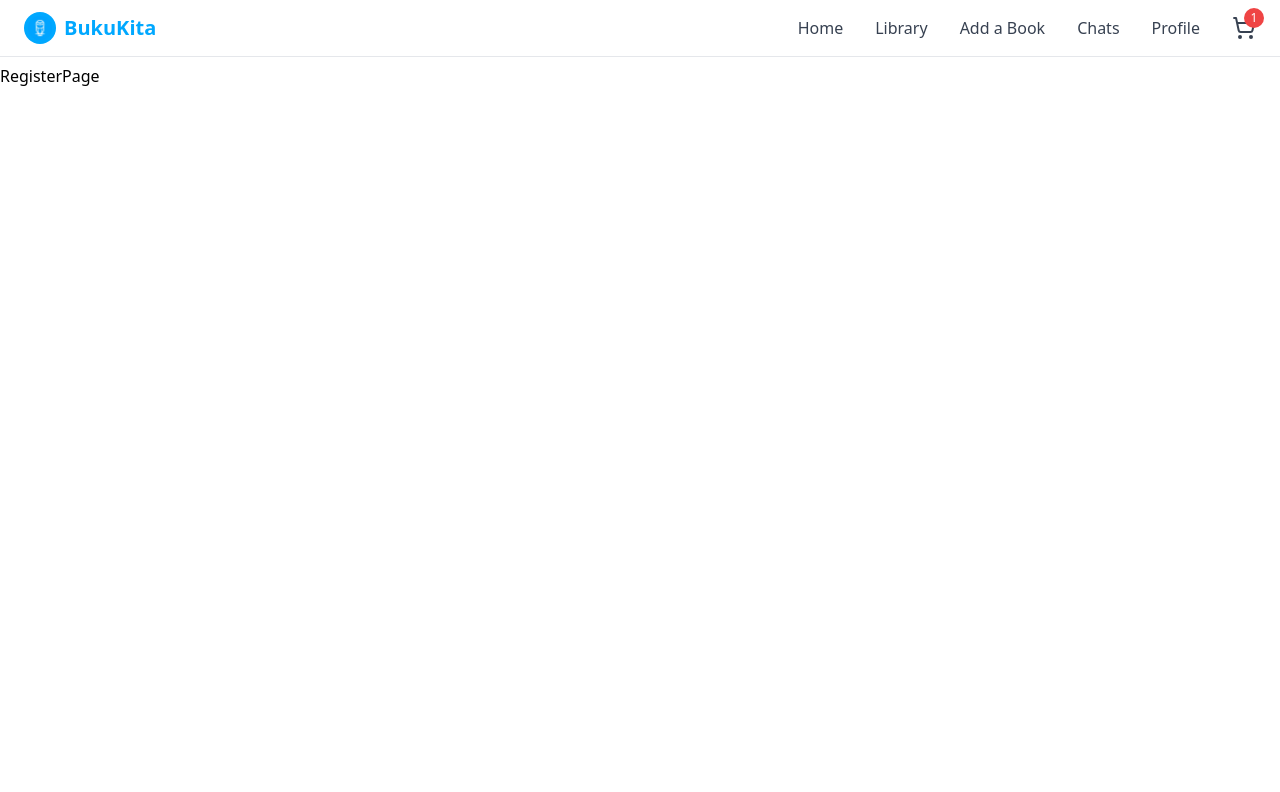
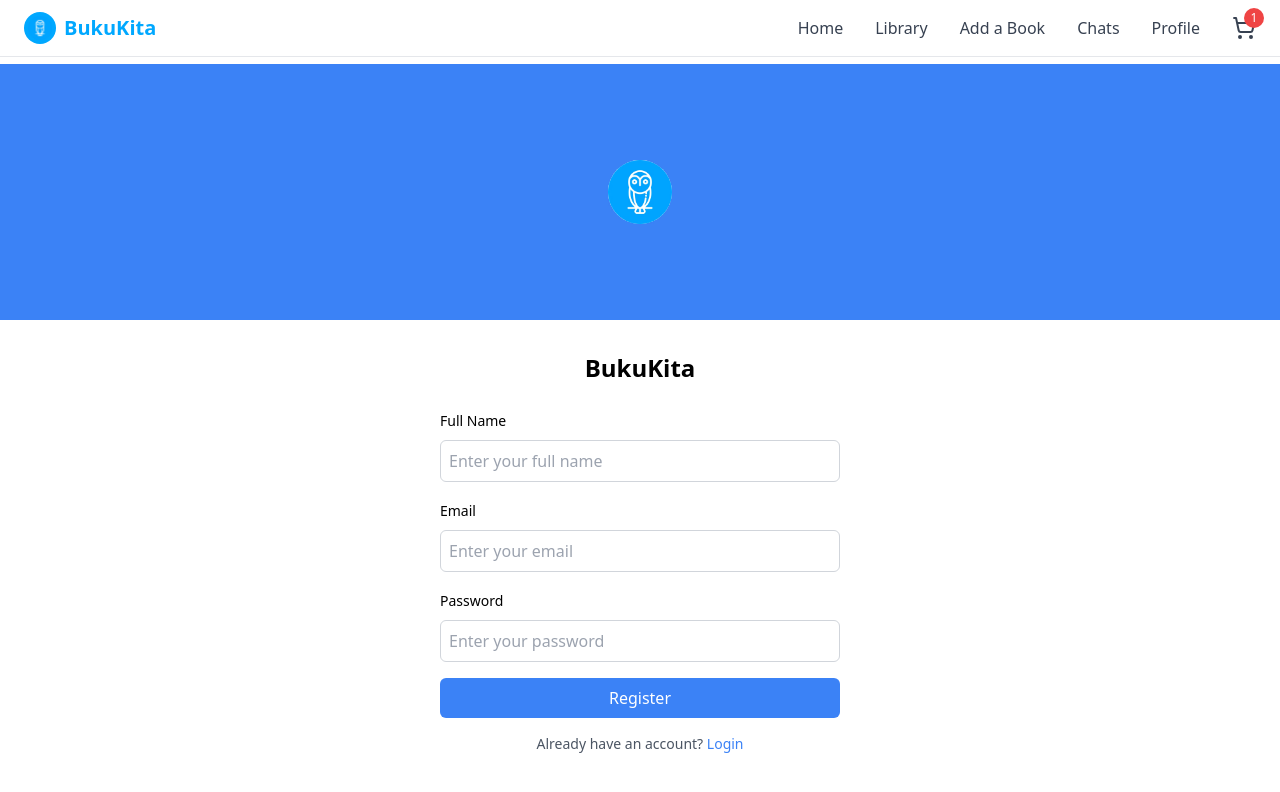
Before and after one commit to RMT-58/BukuKita, a React (Vite) app in the folder app/: page /register in a window 1280 px wide. Shown: the top 792 px of the page. Built offline with nearby package versions, Linux system fonts and the light colour scheme.

Commit message:
add register,login and book detail page

```diff
--- a/app/src/App.jsx
+++ b/app/src/App.jsx
@@ -13,6 +13,7 @@ import ProfilePage from "./pages/ProfilePage";
 import EditProfilePage from "./pages/EditProfilePage";
 import CartPage from "./pages/CartPage";
 import ChatDetailPage from "./pages/ChatDetailPage";
+import BookDetailPage from "./pages/BookDetailPage";
 
 const App = () => {
   return (
@@ -30,6 +31,7 @@ const App = () => {
         <Route path="/profile" element={<ProfilePage />} />
         <Route path="/edit-profile" element={<EditProfilePage />} />
         <Route path="/cart" element={<CartPage />} />
+        <Route path="/book/:id" element={<BookDetailPage />} />
 
         <Route path="*" element={<NotFound />} />
       </Routes>
--- a/app/src/components/BookCard.jsx
+++ b/app/src/components/BookCard.jsx
@@ -3,11 +3,14 @@ import React from "react";
 import { Link } from "react-router";
 
 const BookCard = ({ book, isHome }) => {
+  const handleAddToCart = () => {
+    console.log("handle add to cart");
+  };
+
   return (
     <div className="bg-white rounded-md overflow-hidden shadow-sm">
       <div className="p-4">
         <div className="flex">
-          {/* Book Cover */}
           <div className="relative w-20 h-28 bg-gray-100 rounded-md overflow-hidden">
             <img
               src={book.coverImage || "/placeholder.svg"}
@@ -18,7 +21,6 @@ const BookCard = ({ book, isHome }) => {
           </div>
 
           <div className="ml-4 flex-1">
-            {/* Book Title and Distance */}
             <div className="flex justify-between items-start">
               <Link
                 to={`/book/${book.id}`}
@@ -29,7 +31,6 @@ const BookCard = ({ book, isHome }) => {
               <div className="text-gray-500 text-sm">{book.distance}</div>
             </div>
 
-            {/* Book Details */}
             <div className="flex justify-between items-start">
               <div>
                 <p className="text-sm">{book.author}</p>
@@ -43,7 +44,6 @@ const BookCard = ({ book, isHome }) => {
                 </Link>
               </div>
 
-              {/* Owner and Rating */}
               <div className="text-right">
                 <p className="text-sm">{book.owner}</p>
                 <div className="flex text-yellow-400 mt-1">
@@ -63,14 +63,12 @@ const BookCard = ({ book, isHome }) => {
               </div>
             </div>
 
-            {/* View Photos */}
             <div className="mt-2">
               <Link href="#" className="text-[#00A8FF] text-xs hover:underline">
                 View photos
               </Link>
             </div>
 
-            {/* Categories */}
             <div className="flex flex-wrap gap-2 mt-2">
               {book.categories.map((category, index) => (
                 <span
@@ -89,7 +87,6 @@ const BookCard = ({ book, isHome }) => {
           </div>
         </div>
 
-        {/* Availability and Rent Details */}
         <div className="mt-4 border-t pt-3">
           <div className="flex justify-between items-center">
             <div>
@@ -105,7 +102,6 @@ const BookCard = ({ book, isHome }) => {
             </div>
           </div>
 
-          {/* Buttons */}
           <div className="flex mt-3 gap-2">
             <button className="w-12 h-12 border border-[#00A8FF] text-[#00A8FF] rounded flex items-center justify-center">
               <svg
@@ -126,15 +122,15 @@ const BookCard = ({ book, isHome }) => {
             </button>
 
             {isHome ? (
-              <Link
-                href={`/rent/${book.id}`}
+              <button
+                onClick={handleAddToCart}
                 className="flex-1 bg-[#00A8FF] text-white rounded flex items-center justify-center py-2"
               >
                 Rent
-              </Link>
+              </button>
             ) : (
               <Link
-                href={`/book/${book.id}`}
+                to={`/book/${book.id}`}
                 className="flex-1 bg-[#00A8FF] text-white rounded flex items-center justify-center py-2"
               >
                 View Details
--- /dev/null
+++ b/app/src/pages/BookDetailPage.jsx
@@ -0,0 +1,110 @@
+import { ArrowLeft, Star } from "lucide-react";
+import React from "react";
+import { Link } from "react-router";
+
+const mockBook = {
+  id: "1",
+  title: "The Great Gatsby",
+  author: "F. Scott Fitzgerald",
+  coverImage: "/placeholder.svg?height=300&width=200",
+  rating: 4.5,
+  description:
+    "The Great Gatsby is a 1925 novel by American writer F. Scott Fitzgerald. Set in the Jazz Age on Long Island, the novel depicts narrator Nick Carraway's interactions with mysterious millionaire Jay Gatsby and Gatsby's obsession to reunite with his former lover, Daisy Buchanan.",
+  pages: 180,
+  language: "English",
+  publishedYear: 1925,
+};
+
+function BookDetailPage({ bookId }) {
+  const loading = false;
+  const error = null;
+  const book = mockBook;
+
+  const handleAddToCart = () => {
+    console.log("handle add to cart");
+  };
+
+  if (loading)
+    return (
+      <div className="flex justify-center p-8">
+        <p>Loading book details...</p>
+      </div>
+    );
+
+  if (error)
+    return (
+      <div className="flex justify-center p-8">
+        <p className="text-red-500">Error loading book details</p>
+      </div>
+    );
+
+  return (
+    <div className="pb-20">
+      <header className="bg-white p-4 border-b flex items-center">
+        <Link to={-1} className="mr-4">
+          <ArrowLeft size={20} />
+        </Link>
+        <h1 className="text-xl font-bold">Book Details</h1>
+      </header>
+
+      <div className="p-4">
+        <div className="flex mb-6">
+          <div className="relative w-32 h-48 bg-gray-100 rounded-md overflow-hidden">
+            <img
+              src={book.coverImage || "/placeholder.svg"}
+              alt={book.title}
+              className="object-cover w-full h-full"
+            />
+          </div>
+
+          <div className="ml-4 flex-1">
+            <h2 className="text-xl font-bold">{book.title}</h2>
+            <p className="text-gray-600 mb-2">{book.author}</p>
+
+            <div className="flex items-center mb-2">
+              <div className="flex">
+                {[...Array(5)].map((_, i) => (
+                  <Star
+                    key={i}
+                    size={16}
+                    className={`${i < Math.floor(book.rating) ? "text-yellow-400 fill-yellow-400" : "text-gray-300"}`}
+                  />
+                ))}
+              </div>
+              <span className="text-sm ml-1">{book.rating}</span>
+            </div>
+
+            <div className="grid grid-cols-2 gap-2 text-sm">
+              <div>
+                <p className="text-gray-500">Pages</p>
+                <p>{book.pages}</p>
+              </div>
+              <div>
+                <p className="text-gray-500">Language</p>
+                <p>{book.language}</p>
+              </div>
+              <div>
+                <p className="text-gray-500">Year</p>
+                <p>{book.publishedYear}</p>
+              </div>
+            </div>
+          </div>
+        </div>
+
+        <div className="mb-6">
+          <h3 className="font-bold mb-2">Description</h3>
+          <p className="text-sm text-gray-700">{book.description}</p>
+        </div>
+
+        <button
+          onClick={handleAddToCart}
+          className="w-full bg-blue-500 hover:bg-blue-600 text-white py-2 rounded-md"
+        >
+          Rent Book
+        </button>
+      </div>
+    </div>
+  );
+}
+
+export default BookDetailPage;
--- a/app/src/pages/ChatDetailPage.jsx
+++ b/app/src/pages/ChatDetailPage.jsx
@@ -31,7 +31,7 @@ const mockChat = {
   ],
 };
 
-export default function ChatDetailPage({ params }) {
+export default function ChatDetailPage() {
   const [newMessage, setNewMessage] = useState("");
   const [chat, setChat] = useState(mockChat);
   const [messages, setMessages] = useState(mockChat.messages);
--- a/app/src/pages/LoginPage.jsx
+++ b/app/src/pages/LoginPage.jsx
@@ -1,7 +1,77 @@
-import React from "react";
+import React, { useState } from "react";
+import { Upload } from "lucide-react";
+import logo from "../assets/logo.png";
 
-const LoginPage = () => {
-  return <div>LoginPage</div>;
-};
+function LoginPage() {
+  const [email, setEmail] = useState("");
+  const [password, setPassword] = useState("");
+
+  const handleLogin = (e) => {
+    e.preventDefault();
+    console.log("Logging in with:", email);
+  };
+
+  return (
+    <div className="min-h-screen flex flex-col items-center bg-white">
+      <div className="w-full h-64 bg-blue-500 flex items-center justify-center">
+        <div className="w-16 h-16 bg-white rounded-full flex items-center justify-center">
+          <img src={logo} alt="Burung Hantu" />
+        </div>
+      </div>
+
+      <div className="w-full max-w-md px-6 py-8 flex flex-col items-center">
+        <h1 className="text-2xl font-bold text-center mb-6">BukuKita</h1>
+
+        <form onSubmit={handleLogin} className="w-full space-y-4">
+          <div className="space-y-2">
+            <label htmlFor="email" className="text-sm font-medium">
+              Email
+            </label>
+            <input
+              id="email"
+              type="email"
+              placeholder="Enter your email"
+              value={email}
+              onChange={(e) => setEmail(e.target.value)}
+              required
+              className="w-full p-2 border border-gray-300 rounded-md"
+            />
+          </div>
+
+          <div className="space-y-2">
+            <label htmlFor="password" className="text-sm font-medium">
+              Password
+            </label>
+            <input
+              id="password"
+              type="password"
+              placeholder="Enter your password"
+              value={password}
+              onChange={(e) => setPassword(e.target.value)}
+              required
+              className="w-full p-2 border border-gray-300 rounded-md"
+            />
+          </div>
+
+          <button
+            type="submit"
+            className="w-full bg-blue-500 hover:bg-blue-600 text-white py-2 rounded-md"
+          >
+            Login
+          </button>
+        </form>
+
+        <div className="mt-4 text-center">
+          <p className="text-sm text-gray-600">
+            Don't have an account?{" "}
+            <a href="/auth/register" className="text-blue-500 hover:underline">
+              Register
+            </a>
+          </p>
+        </div>
+      </div>
+    </div>
+  );
+}
 
 export default LoginPage;
--- a/app/src/pages/RegisterPage.jsx
+++ b/app/src/pages/RegisterPage.jsx
@@ -1,7 +1,92 @@
-import React from "react";
+import React, { useState } from "react";
+import logo from "../assets/logo.png";
 
-const RegisterPage = () => {
-  return <div>RegisterPage</div>;
-};
+function RegisterPage() {
+  const [name, setName] = useState("");
+  const [email, setEmail] = useState("");
+  const [password, setPassword] = useState("");
+
+  const handleRegister = (e) => {
+    e.preventDefault();
+    console.log("Registering with:", { name, email });
+  };
+
+  return (
+    <div className="min-h-screen flex flex-col items-center bg-white">
+      <div className="w-full h-64 bg-blue-500 flex items-center justify-center">
+        <div className="w-16 h-16 bg-white rounded-full flex items-center justify-center">
+          <img src={logo} alt="Burung Hantu" />
+        </div>
+      </div>
+
+      <div className="w-full max-w-md px-6 py-8 flex flex-col items-center">
+        <h1 className="text-2xl font-bold text-center mb-6">BukuKita</h1>
+
+        <form onSubmit={handleRegister} className="w-full space-y-4">
+          <div className="space-y-2">
+            <label htmlFor="name" className="text-sm font-medium">
+              Full Name
+            </label>
+            <input
+              id="name"
+              type="text"
+              placeholder="Enter your full name"
+              value={name}
+              onChange={(e) => setName(e.target.value)}
+              required
+              className="w-full p-2 border border-gray-300 rounded-md"
+            />
+          </div>
+
+          <div className="space-y-2">
+            <label htmlFor="email" className="text-sm font-medium">
+              Email
+            </label>
+            <input
+              id="email"
+              type="email"
+              placeholder="Enter your email"
+              value={email}
+              onChange={(e) => setEmail(e.target.value)}
+              required
+              className="w-full p-2 border border-gray-300 rounded-md"
+            />
+          </div>
+
+          <div className="space-y-2">
+            <label htmlFor="password" className="text-sm font-medium">
+              Password
+            </label>
+            <input
+              id="password"
+              type="password"
+              placeholder="Enter your password"
+              value={password}
+              onChange={(e) => setPassword(e.target.value)}
+              required
+              className="w-full p-2 border border-gray-300 rounded-md"
+            />
+          </div>
+
+          <button
+            type="submit"
+            className="w-full bg-blue-500 hover:bg-blue-600 text-white py-2 rounded-md"
+          >
+            Register
+          </button>
+        </form>
+
+        <div className="mt-4 text-center">
+          <p className="text-sm text-gray-600">
+            Already have an account?{" "}
+            <a href="/auth/login" className="text-blue-500 hover:underline">
+              Login
+            </a>
+          </p>
+        </div>
+      </div>
+    </div>
+  );
+}
 
 export default RegisterPage;
```
